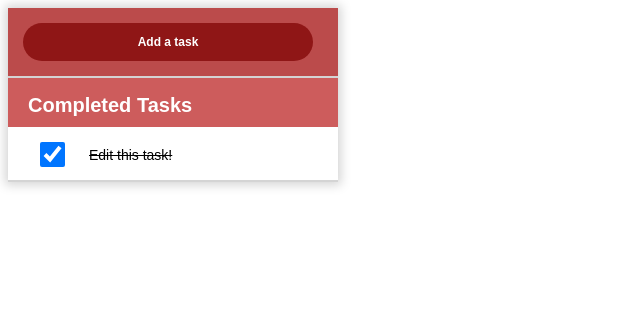
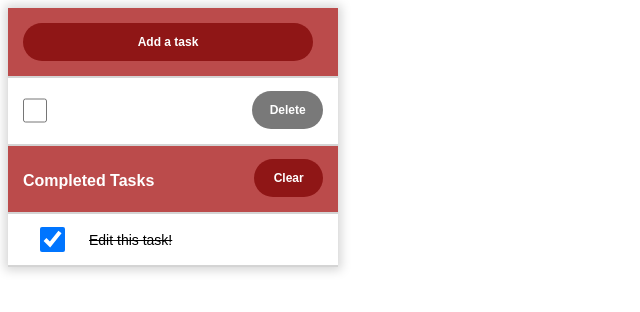
Before and after one commit to foolmonkey/todo-list, a React (Create React App) app in the folder todo-list/: page / in a window 1280 px wide. Both pictures are taken after a click on the checkbox 34 px from the left and 110 px from the top of the page. Shown: the top 312 px of the page, without its empty margins (0-640 px from the left). Built offline with nearby package versions, Linux system fonts and the light colour scheme.

Commit message:
Add comments and refactor components

```diff
--- a/todo-list/src/Add.js
+++ b/todo-list/src/Add.js
@@ -7,9 +7,6 @@ class Add extends React.Component {
         <button id="create" onClick={this.props.addTask}>
           Add a task
         </button>
-        {
-          //<button>Options</button>}
-        }
       </div>
     );
   }
--- a/todo-list/src/App.js
+++ b/todo-list/src/App.js
@@ -25,6 +25,10 @@ class App extends React.Component {
     items.splice(key, 1);
 
     this.setState({ tasks: items });
+
+    if (this.state.tasks.length < 1) {
+      this.setState({ tasks: [""] });
+    }
   }
 
   // add an empty task to the end of the list
@@ -57,9 +61,11 @@ class App extends React.Component {
     }
   }
 
+  // Moves task to 'Completed Tasks'
   completeTask(key, value, event) {
     event.preventDefault();
 
+    if (value != "") {
       let items = this.state.completed;
       items.push(value);
 
@@ -68,7 +74,9 @@ class App extends React.Component {
       // remove from tasks
       this.deleteTask(key);
     }
+  }
 
+  // Moves task from 'Completed Tasks' to normal task list
   uncompleteTask(key, value) {
     let items = this.state.tasks;
     items.push(value);
@@ -96,7 +104,17 @@ class App extends React.Component {
 
         {this.state.completed.length > 0 && (
           <div id="completed">
+            <div className="box" id="bar">
               <h2>Completed Tasks</h2>
+              <button
+                id="clear"
+                onClick={() => {
+                  this.setState({ completed: [] });
+                }}
+              >
+                Clear
+              </button>
+            </div>
             <CompletedList
               tasks={this.state.completed}
               uncompleteTask={this.uncompleteTask}
--- a/todo-list/src/CompletedTask.js
+++ b/todo-list/src/CompletedTask.js
@@ -1,22 +1,40 @@
 import React from "react";
 
 class CompletedTask extends React.Component {
+  constructor(props) {
+    super(props);
+    this.state = {
+      value: this.props.value,
+    };
+  }
+
   render() {
-    return (
-      <div className="box doneoffset">
+    const checkbox = (
       <input
         className="complete"
         type="checkbox"
         checked
         onChange={(e) =>
-            this.props.uncompleteTask(this.props.id, this.props.value, e)
+          this.props.uncompleteTask(this.props.id, this.state.value, e)
         }
       ></input>
+    );
+
+    const inputfield = (
       <input
         className="strikethrough"
         type="text"
         defaultValue={this.props.value}
+        onChange={(e) => {
+          this.setState({ value: e.target.value });
+        }}
       ></input>
+    );
+
+    return (
+      <div className="box doneoffset">
+        {checkbox}
+        {inputfield}
       </div>
     );
   }
--- a/todo-list/src/Task.js
+++ b/todo-list/src/Task.js
@@ -2,8 +2,7 @@ import React from "react";
 
 class Task extends React.Component {
   render() {
-    return (
-      <div className="box new">
+    const checkbox = (
       <input
         className="complete"
         type="checkbox"
@@ -11,6 +10,9 @@ class Task extends React.Component {
           this.props.completeTask(this.props.id, this.props.value, e)
         }
       ></input>
+    );
+
+    const inputfield = (
       <input
         type="text"
         onChange={(e) => this.props.handleInput(this.props.id, e)}
@@ -19,13 +21,19 @@ class Task extends React.Component {
         }
         value={this.props.value}
       ></input>
+    );
 
-        <button
-          id="delete"
-          onClick={() => this.props.deleteTask(this.props.id)}
-        >
+    const deleteButton = (
+      <button id="delete" onClick={() => this.props.deleteTask(this.props.id)}>
         Delete
       </button>
+    );
+
+    return (
+      <div className="box new">
+        {checkbox}
+        {inputfield}
+        {deleteButton}
       </div>
     );
   }
--- a/todo-list/src/index.css
+++ b/todo-list/src/index.css
@@ -30,6 +30,10 @@
 
 #delete {
   background-color: rgb(121, 121, 121);
+}
+
+#delete:hover {
+  background-color: rgb(100, 100, 100);
 }
 
 button {
@@ -72,14 +76,16 @@ input {
 }
 
 #completed h2 {
-  margin: 0;
-  padding: 18px 0px 10px 20px;
   font-family: Arial, Helvetica, sans-serif;
-  font-size: 20px;
+  font-size: 16px;
+  margin-bottom: 7px;
+  padding-right: 100px;
   color: white;
-  background-color: indianred;
 }
 
 .strikethrough {
   text-decoration: line-through;
 }
+
+#clear {
+}
```
Lines whose indentation alone changed are shown as unchanged.
